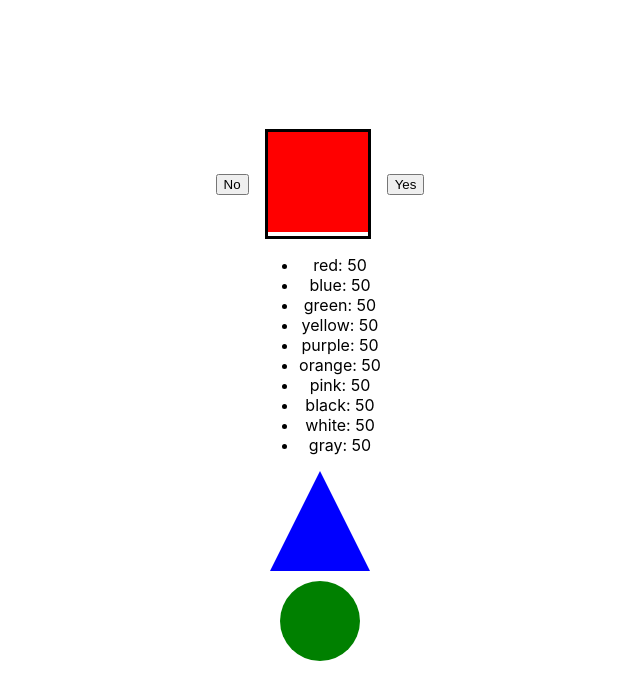
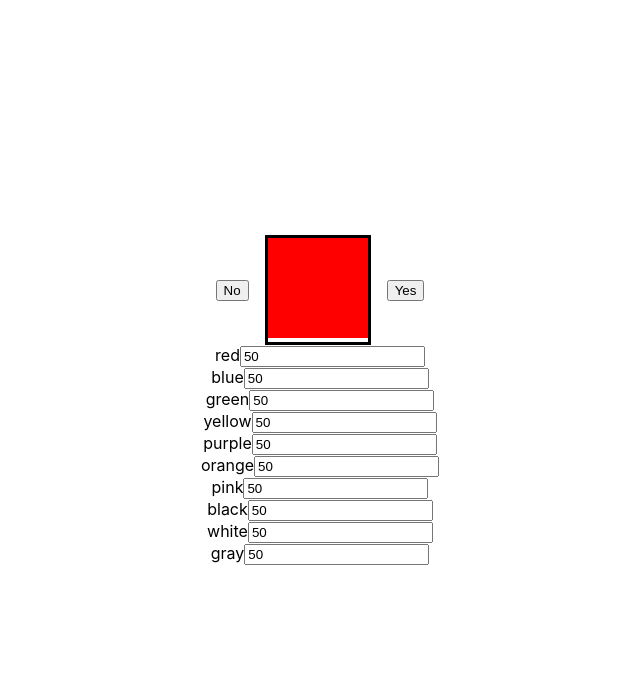
Before and after one commit to Superjim/favourite-thing, a React (Create React App) app: page / in a window 1280 px wide. Shown: the top 700 px of the page, without its empty margins (320-960 px from the left). Built offline with nearby package versions, Linux system fonts and the light colour scheme.

Commit message:
can modify color weights

```diff
--- a/src/App.js
+++ b/src/App.js
@@ -29,6 +29,10 @@ function App() {
     "white",
     "gray",
   ];
+
+  const handleChange = (color, value) => {
+    setColors({ ...colors, [color]: parseInt(value) });
+  };
 
   //onClick
   const handleClick = (amount) => {
@@ -106,17 +110,24 @@ function App() {
           Yes
         </button>
       </div>
-      <ul>
+      <form>
         {Object.entries(colors)
           .sort((a, b) => b[1] - a[1])
           .map(([color, count]) => (
-            <li key={color}>
-              {color}: {count}
-            </li>
+            <div key={color}>
+              <label htmlFor={color}>{color}</label>
+              <input
+                type="number"
+                id={color}
+                name={color}
+                value={count}
+                onChange={(e) => handleChange(color, e.target.value)}
+              />
+            </div>
           ))}
-      </ul>
-      <Triangle color="red" />
-      <Circle color="blue" />
+      </form>
+      {/* <Triangle color="red" /> */}
+      {/* <Circle color="blue" /> */}
     </div>
   );
 }
@@ -129,20 +140,20 @@ const Square = (props) => {
   );
 };
 
-const Triangle = (props) => {
-  return (
-    <svg width="100" height="100">
-      <polygon points="50,0 0,100 100,100" fill="blue" />
-    </svg>
-  );
-};
+// const Triangle = (props) => {
+//   return (
+//     <svg width="100" height="100">
+//       <polygon points="50,0 0,100 100,100" fill="blue" />
+//     </svg>
+//   );
+// };
 
-const Circle = (props) => {
-  return (
-    <svg width="100" height="100">
-      <circle cx="50" cy="50" r="40" fill="green" />
-    </svg>
-  );
-};
+// const Circle = (props) => {
+//   return (
+//     <svg width="100" height="100">
+//       <circle cx="50" cy="50" r="40" fill="green" />
+//     </svg>
+//   );
+// };
 
 export default App;
```
